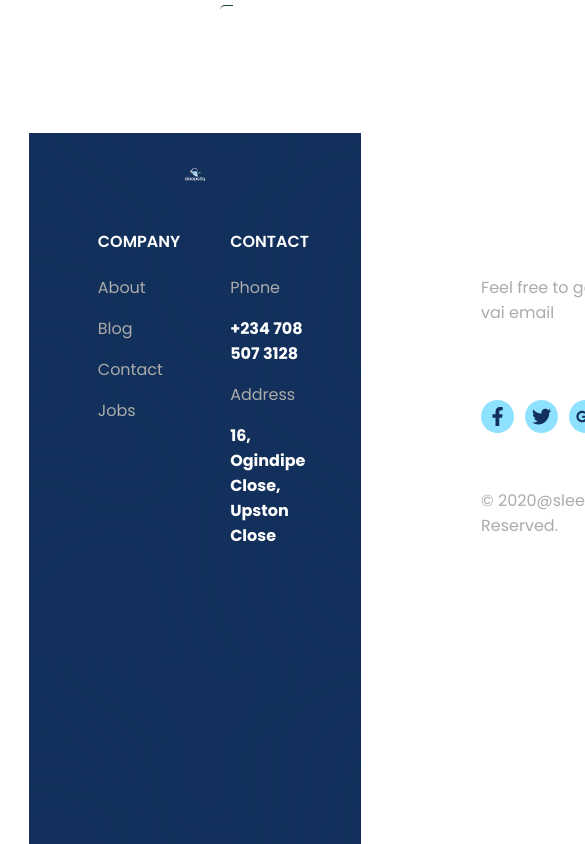
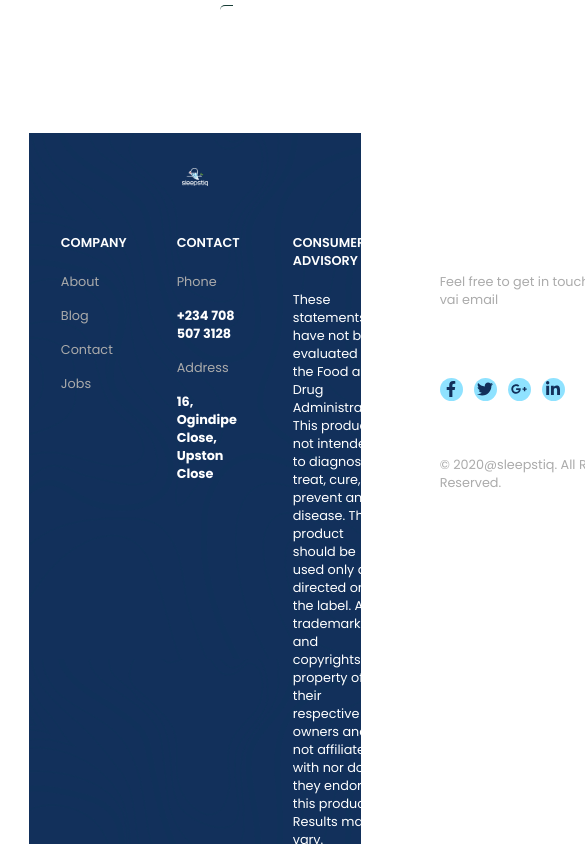
Before and after one commit to Samwell10/sleepstiq, a React (Create React App) app: page /FAQs in a window 390 px wide. Shown: the part 1600-2444 px from the top of the page, 585 px wide, since content can reach past the window. Built offline with nearby package versions, Linux system fonts and the light colour scheme.

Commit message:
Addition Update

```diff
--- a/src/Components/Customer/Customer.css
+++ b/src/Components/Customer/Customer.css
@@ -96,3 +96,22 @@
 .customer-review::-webkit-scrollbar{
     display: none;
 }
+@media only screen and (max-width: 1100px){
+    .customer{
+        padding: 1.875rem 6rem;
+        gap: 100px;
+    }
+    .customer-text{
+        font-size: 1rem;
+    }
+    .customer-author img{
+        width: 64px;
+        height: 64px;
+    }
+    .customer-name{
+        font-size: 0.8rem;
+    }
+    .customer-title{
+        font-size: 0.9rem;
+    }
+}
--- a/src/Components/Footer/Footer.css
+++ b/src/Components/Footer/Footer.css
@@ -46,6 +46,8 @@
 .about-text{
     color: #FFFFFF;
     margin-bottom: 21px;
+    font-size: 1rem;
+    font-weight: 400;
 }
 .about-text span{
     color: #8FE2FF;
@@ -75,3 +77,35 @@
     font-size: 1.2rem;
     color: #12305B;
 }
+@media only screen and (max-width: 1100px){
+    .footer{
+        padding: 2.1875rem 2rem;
+    }
+    .footer-about{
+        width: 35%;
+    }
+    .nav-head{
+        margin-bottom: 21px;
+        font-size: 0.8rem;
+    }
+    .nav-body{
+        margin-bottom: 16px;
+        font-size: 0.8rem;
+    }
+    .nav-body-2{
+        font-size: 0.8rem;
+    }
+    .about-text{
+        font-size: 0.8rem;
+    }
+    .nav-email{
+        font-size: 1.2rem;
+    }
+    .contact-icon{
+        width: 23px;
+        height: 23px;
+    }
+    .contact-icon svg{
+        font-size: 1rem;
+    }
+}
--- a/src/Pages/Home/Home.css
+++ b/src/Pages/Home/Home.css
@@ -193,4 +193,25 @@
     .sponsors img{
         width: 116px;
     }
+    .shop-now{
+        padding: 2rem 6rem 3rem 0rem;
+    }
+    .shop-now-image-details{
+        right: 4rem;
+        bottom: 2rem;
+        padding: 1rem;
+    }
+    .shop-now-image-details p{
+        font-size: 0.6rem;
+    }
+    .mission{
+        gap: 100px;
+        padding: 4rem 0rem 4rem 6rem;
+    }
+    .mission-text{
+        width:40%;
+    }
+    .mission-image{
+        width: 60%;
+    }
 }
```
